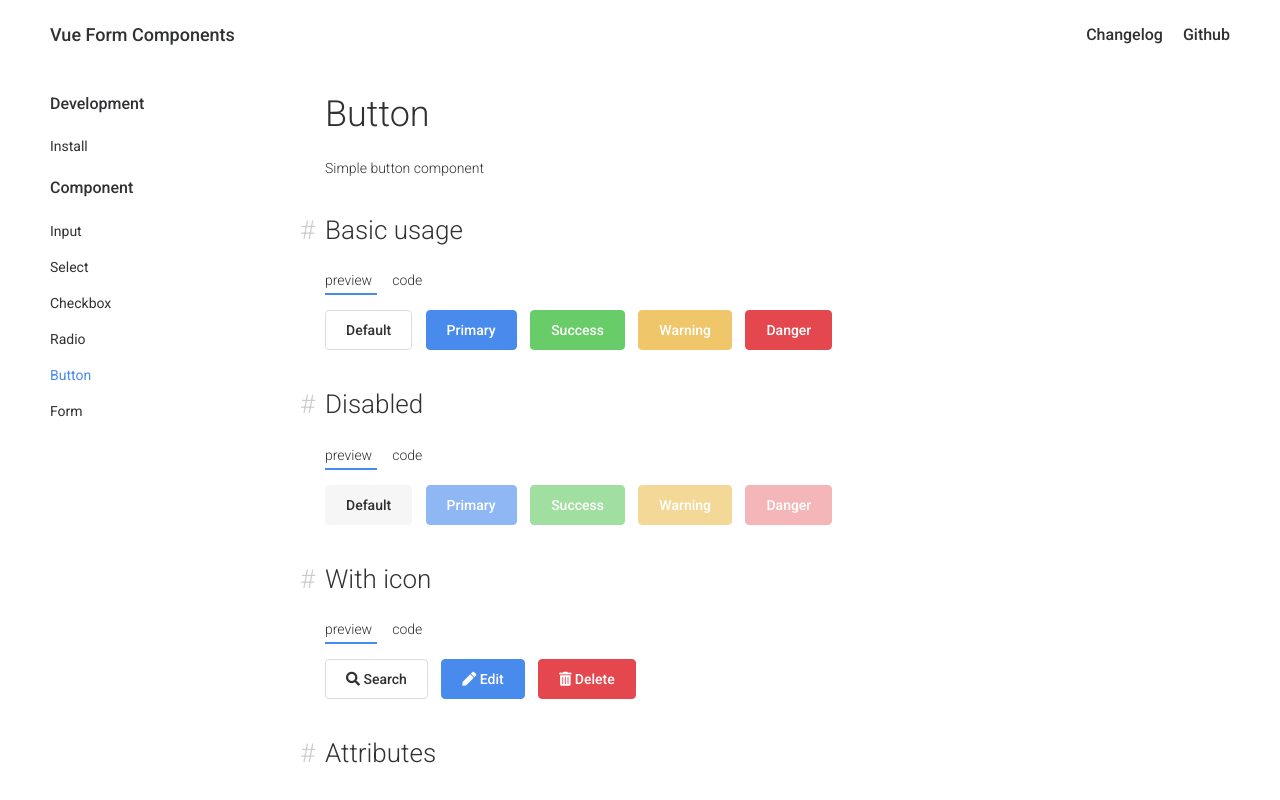
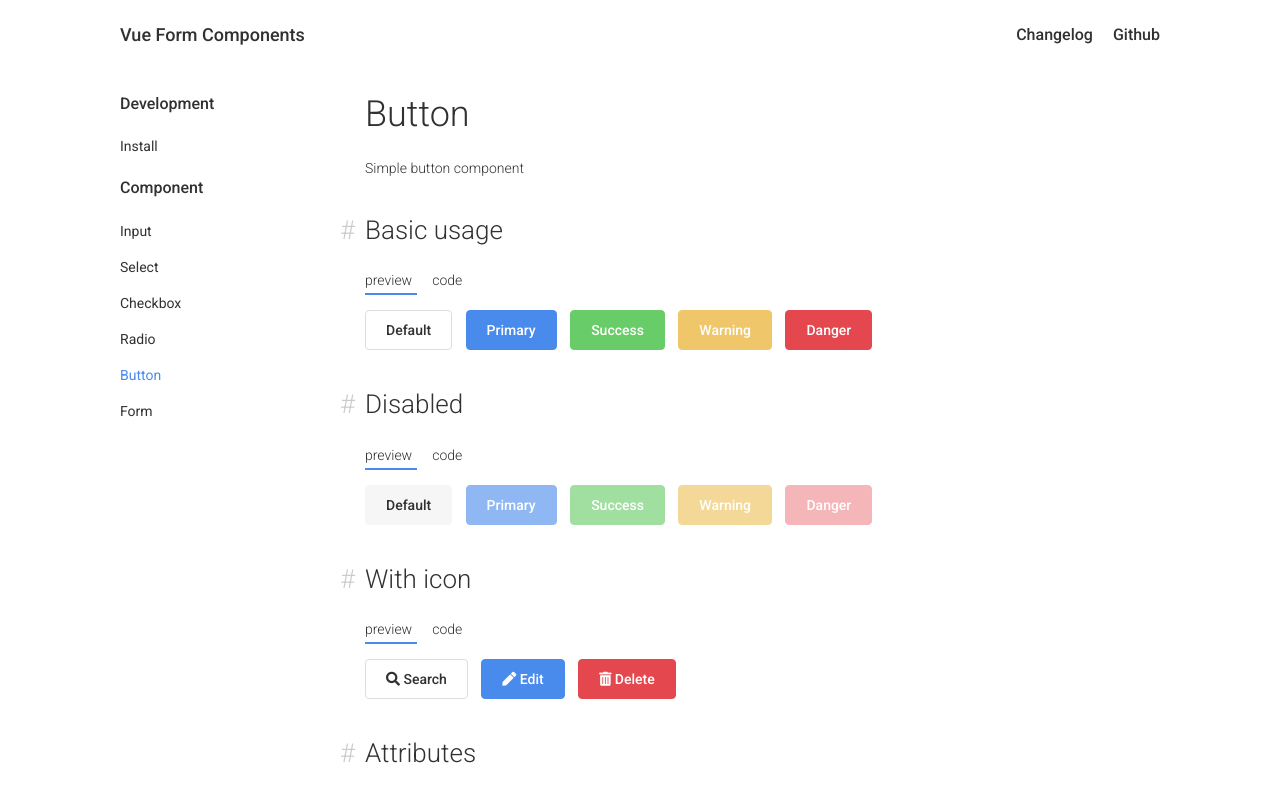
Before and after one commit to antonreshetov/vue-form-components, a Vue app: page /#/components/button in a window 1280 px wide. Built offline with nearby package versions, Linux system fonts and the light colour scheme.

Commit message:
Docs: Update styles

```diff
--- a/example/assets/main.scss
+++ b/example/assets/main.scss
@@ -63,3 +63,8 @@ h2 {
     }
   }
 }
+
+.app {
+  max-width: 1140px;
+  margin: 0 auto;
+}
--- a/example/views/Page.vue
+++ b/example/views/Page.vue
@@ -122,7 +122,7 @@ export default {
 @import '../assets/variables';
 .page {
   display: grid;
-  grid-template-columns: 300px 1fr;
+  grid-template-columns: 270px 1fr;
   grid-template-rows: 70px 1fr;
   grid-template-areas:
     'header header'
```
